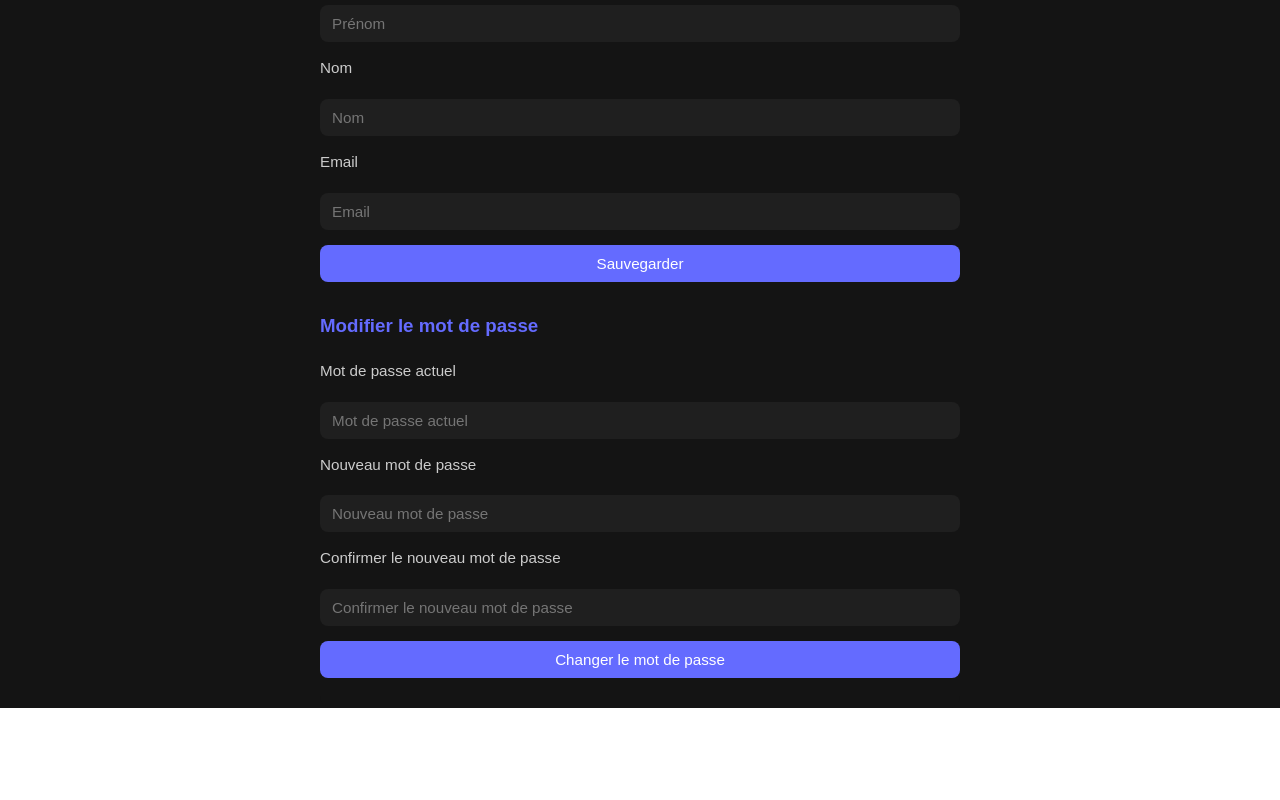
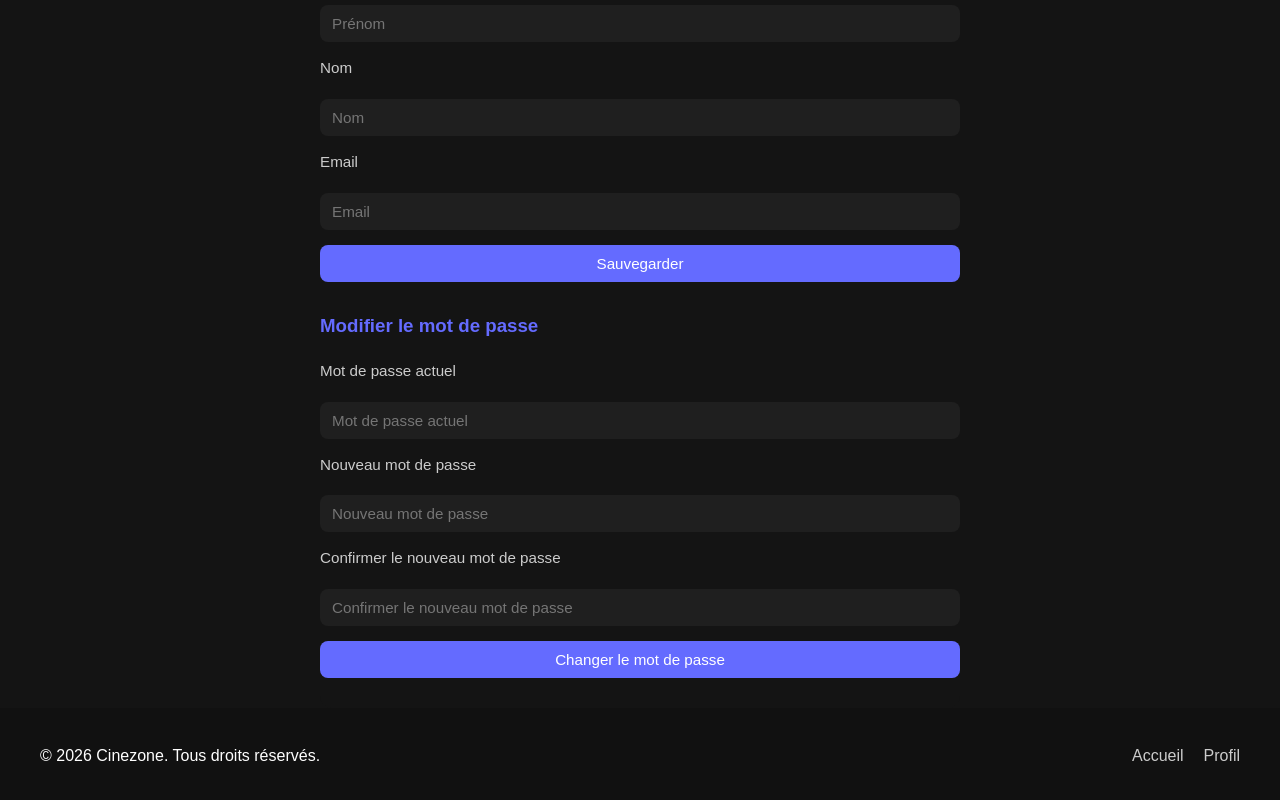
Before and after one commit to LukwoRider/Cinezone, a React app in the folder frontend/: page /profile in a window 1280 px wide. Shown: the part 220-1020 px from the top of the page. Before the commit the page ends 928 px from the top, so only its background shows below. Built offline with nearby package versions, Linux system fonts and the light colour scheme; the HTML template or start-up script is replaced by a standard one.

Commit message:
Add footer

```diff
--- a/frontend/src/App.jsx
+++ b/frontend/src/App.jsx
@@ -8,6 +8,7 @@ import Categories from "./pages/Categories.jsx";
 import Login from "./pages/Login";
 import Register from "./pages/Register";
 import Profile from "./pages/Profile.jsx";
+import Footer from "./components/Footer";
 
 function App() {
   return (
@@ -24,6 +25,8 @@ function App() {
         <Route path="/categories" element={<Categories />} />
         <Route path="/profile" element={<Profile />} />
       </Routes>
+
+      <Footer />
     </div>
   );
 }
--- /dev/null
+++ b/frontend/src/components/Footer.jsx
@@ -0,0 +1,24 @@
+import "../styles/Footer.css";
+
+function Footer() {
+    const user = JSON.parse(localStorage.getItem("user"));
+
+    return (
+        <footer className="footer">
+        <div className="footer-content">
+            <p>© {new Date().getFullYear()} Cinezone. Tous droits réservés.</p>
+            <div className="footer-links">
+            <a href="/">Accueil</a>
+
+            {user?.is_admin === 1 && (
+                <a href="/categories">Catégories</a>
+            )}
+
+            <a href="/profile">Profil</a>
+            </div>
+        </div>
+        </footer>
+    );
+}
+
+export default Footer;
--- /dev/null
+++ b/frontend/src/styles/Footer.css
@@ -0,0 +1,44 @@
+.footer {
+  background-color: #111;
+  color: white;
+  padding: 20px 10px;
+  margin-top: auto;
+}
+
+.footer-content {
+  max-width: 1200px;
+  margin: auto;
+  display: flex;
+  justify-content: space-between;
+  align-items: center;
+  flex-wrap: wrap;
+}
+
+.footer-links {
+  display: flex;
+  gap: 20px;
+}
+
+.footer-links a {
+  color: #ccc;
+  text-decoration: none;
+  transition: 0.3s;
+}
+
+.footer-links a:hover {
+  color: #1a73e8;
+}
+
+/* Responsive */
+@media (max-width: 768px) {
+  .footer-content {
+    flex-direction: column;
+    text-align: center;
+    gap: 10px;
+  }
+
+  .footer-links {
+    justify-content: center;
+    flex-wrap: wrap;
+  }
+}
```
Also changed, not shown: frontend/src/main.jsx (+0 -11 lines).
